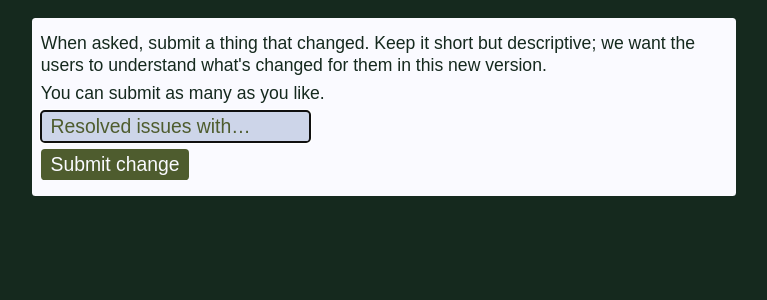
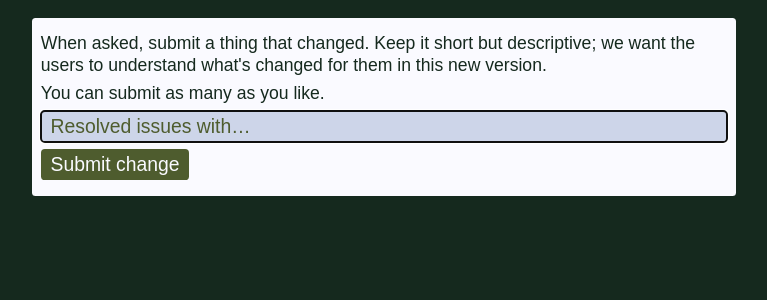
Before and after one commit to very-scary-scenario/fixed, a Flask app: page /play in a window 1280 px wide. Shown: the top 300 px of the page, without its empty margins (256-1023 px from the left). Run offline with Flask 2, Linux system fonts and the light colour scheme.

Commit message:
Make the entry input bigger.
Closes #13.

```diff
--- a/static/style.css
+++ b/static/style.css
@@ -88,6 +88,14 @@ a[href] {
   color: var(--hl);
 }
 
+.inputp {
+  display: flex;
+}
+
+.inputp input {
+  flex-grow: 100;
+}
+
 html.host {
   background-image: url('img/repeating_desktop_tile.png');
 }
--- a/templates/player.html
+++ b/templates/player.html
@@ -3,7 +3,7 @@
   <form method="post" id="entry-form">
     <p>When asked, submit a thing that changed. Keep it short but descriptive; we want the users to understand what's changed for them in this new version.</p>
     <p>You can submit as many as you like.</p>
-    <p><input id="entry" name="entry" type="text"></p>
+    <p class="inputp"><input id="entry" name="entry" type="text"></p>
     <p><input type="submit" value="Submit change"></p>
   </form>
 
```
